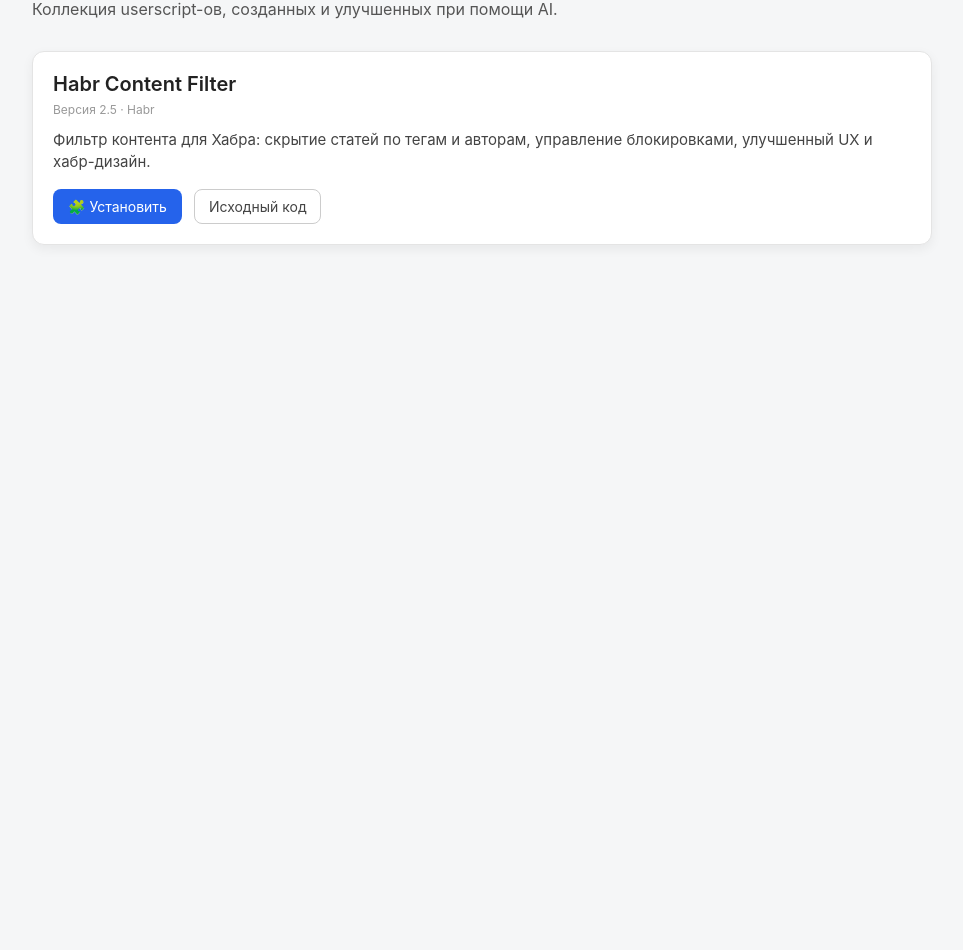
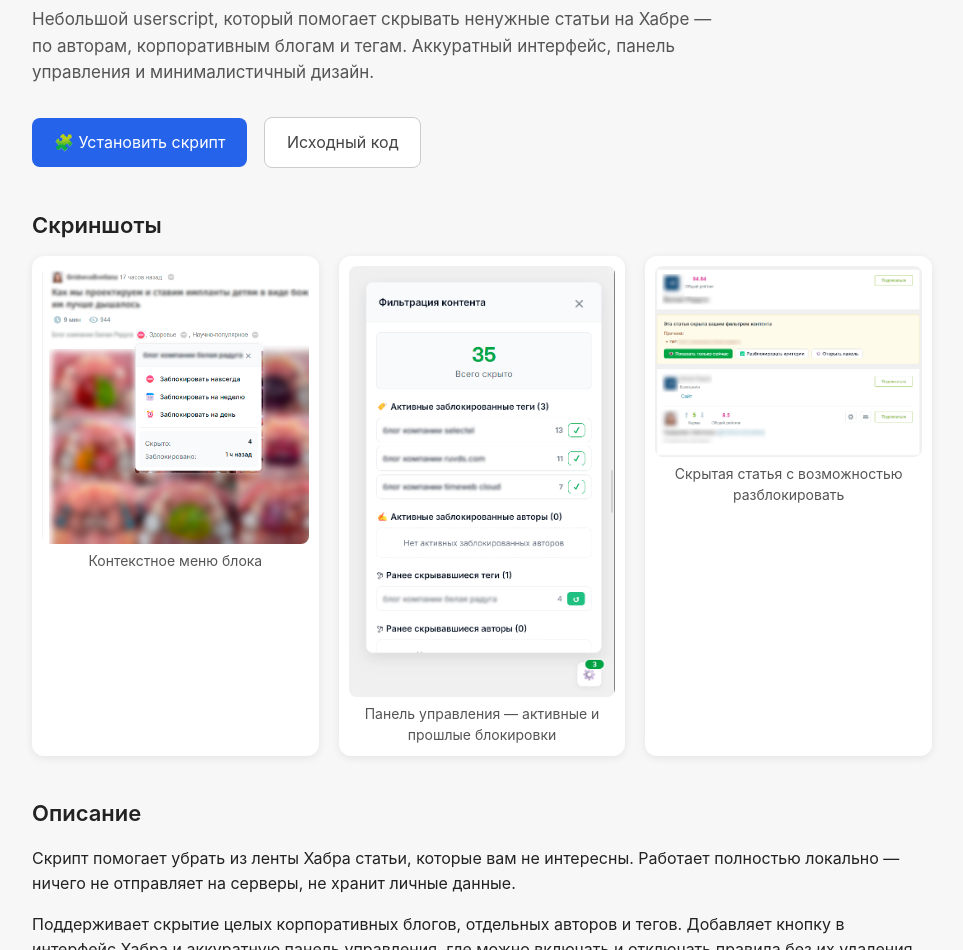
Before and after one commit to aifixed/userscripts, a plain HTML site: page index.html in a window 1280 px wide. Shown: the part 109-1059 px from the top of the page, without its empty margins (158-1121 px from the left). Before the commit the page ends 800 px from the top, so only its background shows below. Drawn offline with Linux system fonts and the light colour scheme.

Commit message:
Update index.html

```diff
--- a/index.html
+++ b/index.html
@@ -2,129 +2,182 @@
 <html lang="ru">
 <head>
   <meta charset="UTF-8" />
-  <title>AIfixed Userscripts</title>
+  <title>Habr Content Filter — AIfixed Userscripts</title>
   <meta name="viewport" content="width=device-width, initial-scale=1" />
   <style>
     body {
       margin: 0;
-      padding: 40px 16px;
+      padding: 0;
       font-family: -apple-system, BlinkMacSystemFont, "Segoe UI", Roboto, Ubuntu, sans-serif;
-      background: #f5f6f7;
+      background: #f7f7f8;
       color: #222;
+      line-height: 1.55;
     }
 
     .container {
       max-width: 900px;
       margin: 0 auto;
+      padding: 32px 16px 80px;
     }
 
     h1 {
-      font-size: 32px;
+      font-size: 34px;
       margin-bottom: 8px;
       font-weight: 700;
     }
 
-    .subtitle {
-      font-size: 16px;
-      color: #555;
-      margin-bottom: 32px;
+    h2 {
+      font-size: 22px;
+      margin-top: 40px;
+      margin-bottom: 14px;
+      font-weight: 600;
     }
 
-    .grid {
-      display: grid;
-      grid-template-columns: repeat(auto-fit, minmax(280px, 1fr));
-      gap: 24px;
+    .subtitle {
+      font-size: 17px;
+      color: #555;
+      margin-bottom: 28px;
+      max-width: 680px;
     }
 
-    .card {
-      background: white;
-      border-radius: 12px;
-      padding: 20px;
-      box-shadow: 0 4px 12px rgba(0,0,0,0.06);
-      border: 1px solid #e4e4e4;
-      transition: transform .15s ease;
-    }
-
-    .card:hover {
-      transform: translateY(-2px);
-    }
-
-    .card-title {
-      font-size: 20px;
-      font-weight: 600;
-      margin-bottom: 6px;
-    }
-
-    .card-meta {
-      font-size: 12px;
-      color: #999;
-      margin-bottom: 12px;
-    }
-
-    .card-desc {
-      color: #444;
-      font-size: 15px;
-      margin-bottom: 16px;
-      line-height: 1.45;
-    }
-
-    .buttons {
-      display: flex;
-      gap: 12px;
-      flex-wrap: wrap;
+    .install {
+      margin: 32px 0;
     }
 
     .btn {
-      font-size: 14px;
-      padding: 8px 14px;
+      display: inline-block;
+      padding: 12px 22px;
+      background: #2563eb;
+      color: white;
       border-radius: 8px;
       text-decoration: none;
-      display: inline-block;
-      border: 1px solid transparent;
-      cursor: pointer;
-      white-space: nowrap;
+      font-size: 16px;
+      margin-right: 12px;
     }
 
-    .btn-install {
-      background: #2563eb;
-      color: #fff;
+    .btn-secondary {
+      background: #fff;
+      color: #444;
+      border: 1px solid #ccc;
     }
 
-    .btn-install:hover {
-      background: #1d4ed8;
+    .btn:hover {
+      opacity: .9;
     }
 
-    .btn-ghost {
-      background: #fff;
-      border: 1px solid #ccc;
-      color: #444;
+    .screenshot-grid {
+      display: grid;
+      grid-template-columns: repeat(auto-fit, minmax(260px, 1fr));
+      gap: 20px;
+      margin-top: 12px;
     }
 
-    .btn-ghost:hover {
-      background: #f0f0f0;
+    .screenshot {
+      background: white;
+      border-radius: 12px;
+      box-shadow: 0 2px 8px rgba(0,0,0,0.08);
+      padding: 10px;
+    }
+
+    .screenshot img {
+      width: 100%;
+      border-radius: 8px;
+      display: block;
+    }
+
+    .caption {
+      margin-top: 6px;
+      font-size: 14px;
+      color: #555;
+      text-align: center;
+    }
+
+    ul {
+      padding-left: 22px;
+      max-width: 700px;
+    }
+
+    footer {
+      margin-top: 60px;
+      padding-top: 20px;
+      color: #777;
+      font-size: 14px;
+      border-top: 1px solid #ddd;
+      text-align: center;
     }
   </style>
 </head>
 <body>
+
   <div class="container">
-    <h1>AIfixed Userscripts</h1>
-    <div class="subtitle">Коллекция userscript-ов, созданных и улучшенных при помощи AI.</div>
 
-    <div class="grid">
+    <h1>Habr Content Filter</h1>
+    <div class="subtitle">
+      Небольшой userscript, который помогает скрывать ненужные статьи на Хабре —
+      по авторам, корпоративным блогам и тегам. Аккуратный интерфейс, панель управления и минималистичный дизайн.
+    </div>
 
-      <div class="card">
-        <div class="card-title">Habr Content Filter</div>
-        <div class="card-meta">Версия 2.5 · Habr</div>
-        <div class="card-desc">
-          Фильтр контента для Хабра: скрытие статей по тегам и авторам, управление блокировками, улучшенный UX и хабр-дизайн.
-        </div>
-        <div class="buttons">
-          <a class="btn btn-install" href="https://aifixed.github.io/userscripts/scripts/habr-content-filter.user.js">🧩 Установить</a>
-          <a class="btn btn-ghost" href="https://github.com/aifixed/userscripts/blob/main/scripts/habr-content-filter.user.js">Исходный код</a>
-        </div>
+    <div class="install">
+      <a class="btn" href="https://aifixed.github.io/userscripts/scripts/habr-content-filter.user.js">🧩 Установить скрипт</a>
+      <a class="btn btn-secondary" href="https://github.com/aifixed/userscripts/blob/main/scripts/habr-content-filter.user.js">Исходный код</a>
+    </div>
+
+    <h2>Скриншоты</h2>
+
+    <div class="screenshot-grid">
+
+      <div class="screenshot">
+        <img src="screenshots/context-menu.png" alt="Контекстное меню фильтрации">
+        <div class="caption">Контекстное меню блока</div>
+      </div>
+
+      <div class="screenshot">
+        <img src="screenshots/panel.png" alt="Панель управления фильтром">
+        <div class="caption">Панель управления — активные и прошлые блокировки</div>
+      </div>
+
+      <div class="screenshot">
+        <img src="screenshots/article-hide.png" alt="Скрытая статья">
+        <div class="caption">Скрытая статья с возможностью разблокировать</div>
       </div>
 
     </div>
+
+    <h2>Описание</h2>
+    <p>
+      Скрипт помогает убрать из ленты Хабра статьи, которые вам не интересны.
+      Работает полностью локально — ничего не отправляет на серверы, не хранит личные данные.
+    </p>
+    <p>
+      Поддерживает скрытие целых корпоративных блогов, отдельных авторов и тегов.
+      Добавляет кнопку в интерфейс Хабра и аккуратную панель управления, где можно включать
+      и отключать правила без их удаления.
+    </p>
+
+    <h2>Возможности</h2>
+    <ul>
+      <li>Скрытие статей по авторам</li>
+      <li>Скрытие корпоративных блогов</li>
+      <li>Фильтрация по тегам</li>
+      <li>Контекстная кнопка на статье</li>
+      <li>Панель управления фильтром</li>
+      <li>Просмотр ранее скрываемых элементов</li>
+      <li>Отключение правил без удаления</li>
+      <li>Работает в ленте, дайджесте и на страницах компаний</li>
+    </ul>
+
+    <h2>Установка Tampermonkey</h2>
+    <p>Если у вас ещё нет Tampermonkey:</p>
+    <ul>
+      <li>Chrome: <a href="https://chrome.google.com/webstore/detail/tampermonkey/dhdgffkkebhmkfjojejmpbldmpobfkfo">установить</a></li>
+      <li>Firefox: <a href="https://addons.mozilla.org/ru/firefox/addon/tampermonkey/">установить</a></li>
+    </ul>
+
+    <footer>
+      © 2025 AiFixed — минималистичные инструменты для улучшения интерфейсов и фильтрации контента.
+    </footer>
+
   </div>
+
 </body>
 </html>
```
